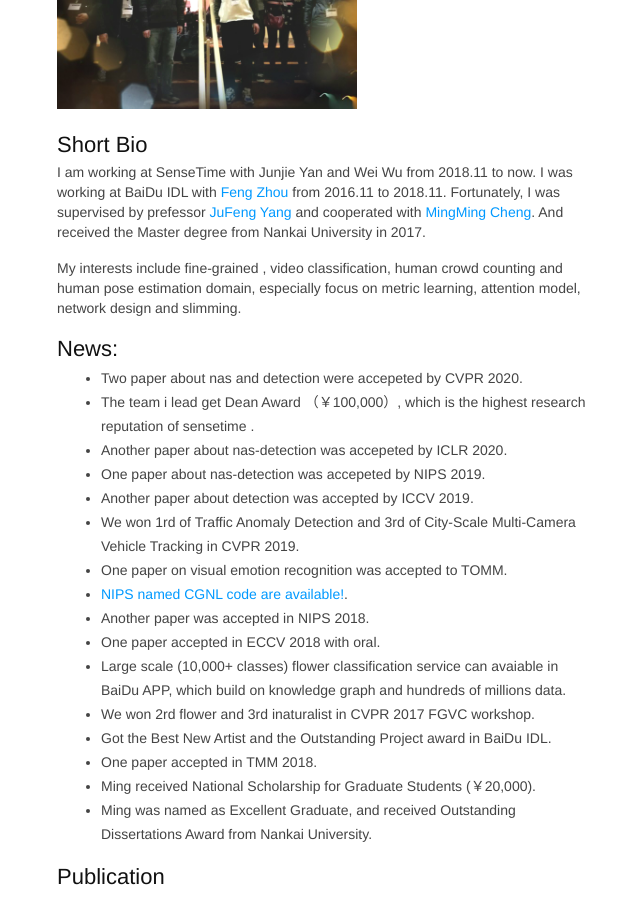
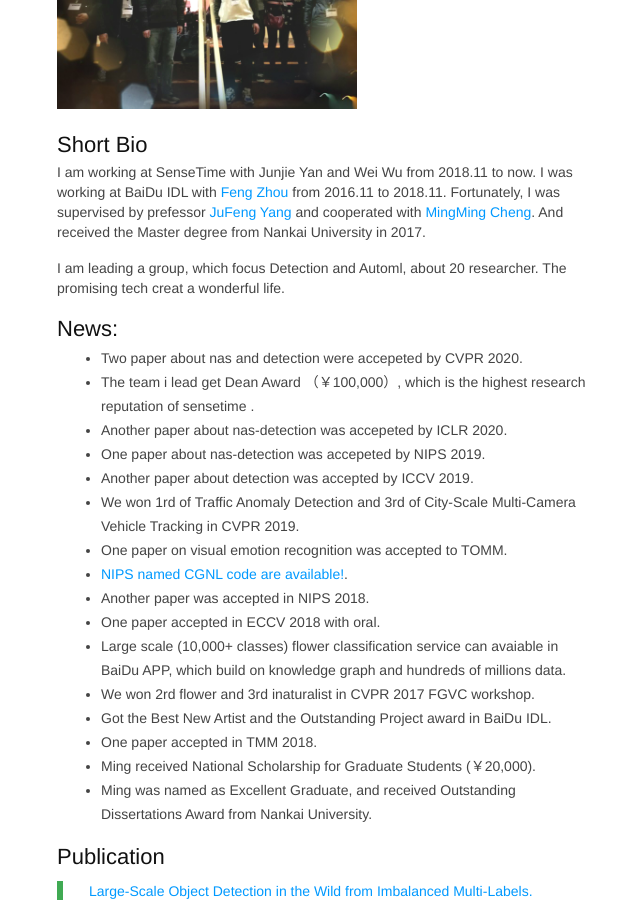
Before and after one commit to msunming/msunming.github.io, a Jekyll site: the page index.html, which Jekyll copies as it is, in a window 1280 px wide and 900 px high, scrolled down 300 px. Shown: the whole window, without its empty margins (103-743 px from the left). Built offline with Jekyll 4.4.1, drawn with Linux system fonts in a browser that asks for light colours.

Commit message:
Update index.html

```diff
--- a/index.html
+++ b/index.html
@@ -455,7 +455,7 @@ pre .markdown .emphasis {
 			And received the Master degree from Nankai University in 2017.
 		</p>
 		<p>
-			My interests include fine-grained , video classification, human crowd counting and human pose estimation domain, especially focus on  metric learning, attention model, network design and slimming.
+			I am leading a group, which focus Detection and Automl, about 20 researcher. The promising tech creat a wonderful life.
 		</p>
 
 	        <h2>News:</h2>
```
